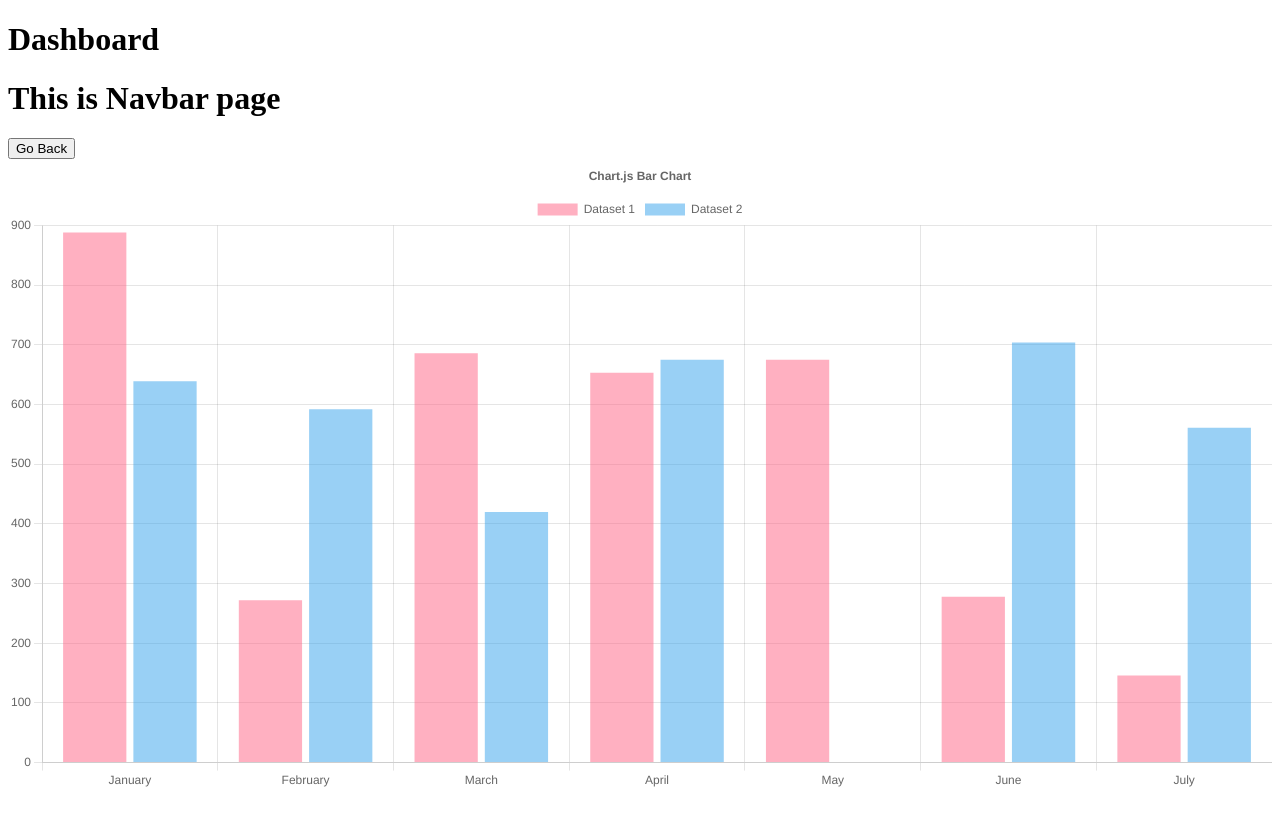
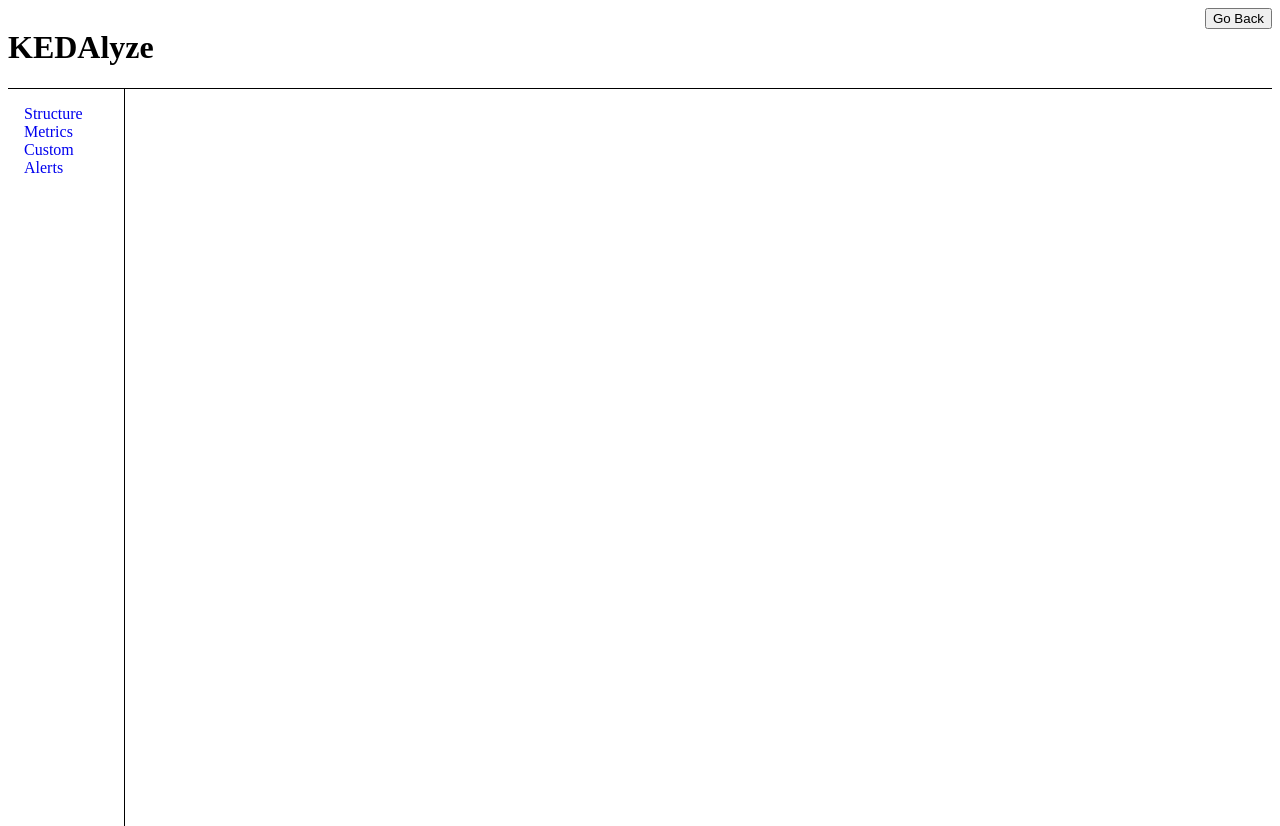
Before and after one commit to oslabs-beta/Kedalyze, a React app: page /dashboard in a window 1280 px wide. Shown: the top 826 px of the page. Before the commit the page ends 800 px from the top, so only its background shows below. Built offline with nearby package versions, Linux system fonts and the light colour scheme.

Commit message:
added navbar with react routing

```diff
--- a/src/client/App.tsx
+++ b/src/client/App.tsx
@@ -14,8 +14,8 @@ const App = () => {
         <SignUp />
       </div>
       <Routes>
-        <Route path='/dashboard' element={<Dashboard />} />
-        <Route path='/register' element={<Register />} />
+        <Route path='/dashboard/*' element={<Dashboard />} />
+        <Route path='/register/*' element={<Register />} />
       </Routes>
     </div>
   );
--- a/src/client/components/charts/PodByNamespace.tsx
+++ b/src/client/components/charts/PodByNamespace.tsx
@@ -30,7 +30,7 @@ const options = {
     },
     title: {
       display: true,
-      text: 'Chart.js Bar Chart',
+      text: 'Dummy Data Bar Chart',
     },
   },
 };
--- a/src/client/components/home/Dashboard.tsx
+++ b/src/client/components/home/Dashboard.tsx
@@ -1,32 +1,9 @@
 import React, { useState, useEffect } from 'react';
-import { Routes, Route, useNavigate, Navigate } from 'react-router-dom';
 import Navbar from './Navbar';
-import PodByNamespace from '../charts/PodByNamespace';
-
-function GoBack() {
-  const navigate = useNavigate();
-
-  const onSubmit = (event: { preventDefault: () => void }) => {
-    event.preventDefault();
-    navigate('/');
-  };
-
-  return (
-    <button type='submit' onClick={onSubmit} className='goback-btn'>
-      Go Back
-    </button>
-  );
-}
-
 const Dashboard = () => {
   return (
     <div className='dashboard'>
-      <h1>Dashboard</h1>
       <Navbar />
-      <Routes>
-        <Route path='/' element={<GoBack />} />
-      </Routes>
-      <PodByNamespace />
     </div>
   );
 };
--- a/src/client/components/home/Navbar.tsx
+++ b/src/client/components/home/Navbar.tsx
@@ -1,10 +1,59 @@
 import React, { useState, useEffect } from 'react';
+import { Link, Routes, Route, useNavigate } from 'react-router-dom';
+import Structure from '../pages/Structures';
+import Metrics from '../pages/Metrics';
+import Custom from '../pages/Custom';
+import Alerts from '../pages/Alerts';
+
+function GoBack() {
+  const navigate = useNavigate();
+
+  const onSubmit = (event: { preventDefault: () => void }) => {
+    event.preventDefault();
+    navigate('/');
+  };
+
+  return (
+    <button type='submit' onClick={onSubmit} className='goback-btn'>
+      Go Back
+    </button>
+  );
+}
 
 const Navbar = () => {
   return (
-    <div>
-      <h1>This is Navbar page</h1>
-    </div>
+    <>
+      <h1 className='title'>KEDAlyze</h1>
+      <GoBack />
+      <div className='nav-dashboard'>
+        <div className='column1'>
+          <nav className='nav-bar'>
+            <ul>
+              <li>
+                <Link to='/dashboard/structures'>Structure</Link>
+              </li>
+              <li>
+                <Link to='/dashboard/metrics'>Metrics</Link>
+              </li>
+              <li>
+                <Link to='/dashboard/customs'>Custom</Link>
+              </li>
+              <li>
+                <Link to='/dashboard/alerts'>Alerts</Link>
+              </li>
+            </ul>
+          </nav>
+        </div>
+        <div className='column2'>
+          <Routes>
+            <Route path='/structures' element={<Structure />} />
+            <Route path='/metrics' element={<Metrics />} />
+            <Route path='/customs' element={<Custom />} />
+            <Route path='/alerts' element={<Alerts />} />
+          </Routes>
+        </div>
+      </div>
+    </>
   );
 };
 
--- /dev/null
+++ b/src/client/components/pages/Alerts.tsx
@@ -0,0 +1,11 @@
+import React, { useState, useEffect } from 'react';
+
+const Alerts = () => {
+  return (
+    <div id='alerts'>
+      <h1>This is Alerts page</h1>
+    </div>
+  );
+};
+
+export default Alerts;
--- /dev/null
+++ b/src/client/components/pages/Custom.tsx
@@ -0,0 +1,11 @@
+import React, { useState, useEffect } from 'react';
+
+const Custom = () => {
+  return (
+    <div id='customs'>
+      <h1>This is Custom page</h1>
+    </div>
+  );
+};
+
+export default Custom;
--- /dev/null
+++ b/src/client/components/pages/Metrics.tsx
@@ -0,0 +1,13 @@
+import React, { useState, useEffect } from 'react';
+import PodByNamespace from '../charts/PodByNamespace';
+
+const Metrics = () => {
+  return (
+    <div id='metrics'>
+      <h1>This is Metrics page</h1>
+      <PodByNamespace />
+    </div>
+  );
+};
+
+export default Metrics;
--- /dev/null
+++ b/src/client/components/pages/Structures.tsx
@@ -0,0 +1,11 @@
+import React, { useState, useEffect } from 'react';
+
+const Structure = () => {
+  return (
+    <div id='structures'>
+      <h1>This is Structure page</h1>
+    </div>
+  );
+};
+
+export default Structure;
--- a/src/styles/styles.css
+++ b/src/styles/styles.css
@@ -44,3 +44,49 @@
   color: black;
   transform: translateY(-7px);
 }
+
+/* NAV DASHBOARD */
+.title,
+.goback-btn {
+  display: inline-block;
+}
+
+.goback-btn {
+  float: right;
+}
+
+.column1,
+.column2 {
+  float: left;
+}
+
+.column1 {
+  width: 12%;
+}
+
+.column2 {
+  width: 88%;
+}
+
+.nav-dashboard {
+  border-top: 1px solid black;
+  width: 100%;
+  height: 100%;
+}
+
+.nav-bar a {
+  text-decoration: none;
+}
+
+.nav-bar ul {
+  border-right: 1px solid black;
+  width: 100px;
+  height: 785px;
+  list-style: none;
+  margin: 0;
+  padding: 1rem 0 0 1rem;
+}
+
+.pages {
+  border: 1px solid black;
+}
```
